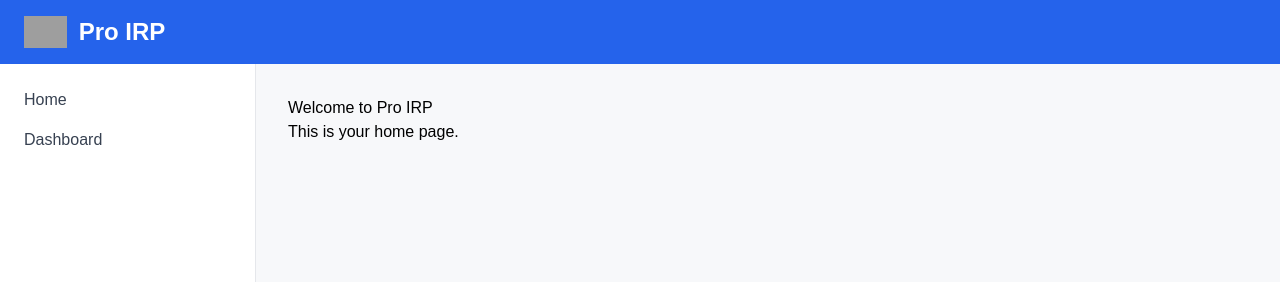
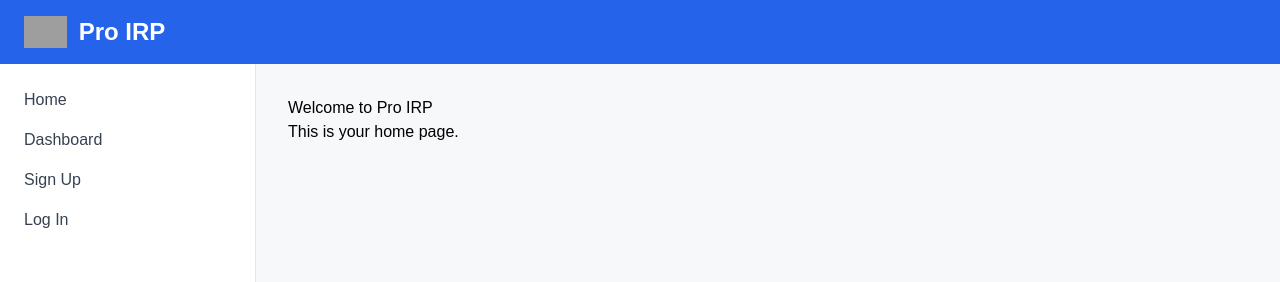
Before and after one commit to sefluegel/pro-irp, a React (Create React App) app in the folder frontend/: page / in a window 1280 px wide. Shown: the top 282 px of the page. Built offline with nearby package versions, Linux system fonts and the light colour scheme; grey boxes are pictures that could not be loaded; the HTML template or start-up script is replaced by a standard one.

Commit message:
Update Sidebar.jsx

```diff
--- a/frontend/src/components/Sidebar.jsx
+++ b/frontend/src/components/Sidebar.jsx
@@ -21,7 +21,22 @@ const Sidebar = () => (
             Dashboard
           </Link>
         </li>
-        {/* more links */}
+        <li>
+          <Link
+            to="/signup"
+            className="block text-gray-700 hover:text-green-600 transition"
+          >
+            Sign Up
+          </Link>
+        </li>
+        <li>
+          <Link
+            to="/login"
+            className="block text-gray-700 hover:text-green-600 transition"
+          >
+            Log In
+          </Link>
+        </li>
       </ul>
     </nav>
   </aside>
```
